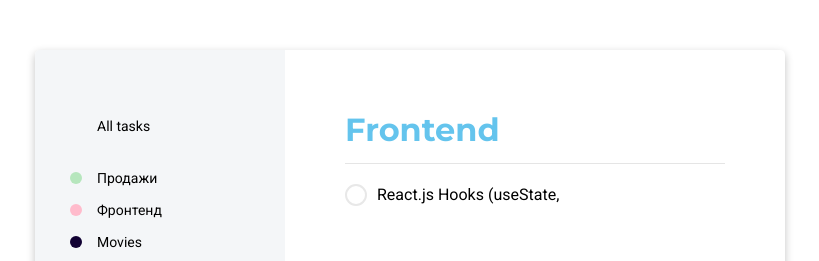
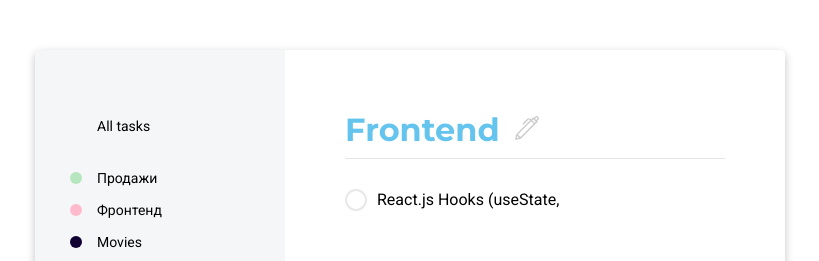
Before and after one commit to Inpulsgor/firebase-auth, a React (Create React App) app in the folder todo-app/: page / in a window 1280 px wide. Shown: the top 261 px of the page, without its empty margins (230-1049 px from the left). Built offline with nearby package versions, Linux system fonts and the light colour scheme.

Commit message:
tasks section / heading edit svg buttov & animation added

```diff
--- a/todo-app/src/components/Tasks/Tasks.jsx
+++ b/todo-app/src/components/Tasks/Tasks.jsx
@@ -1,14 +1,21 @@
 import React from "react";
 
 import { ReactComponent as CheckedSvg } from "../../assets/icons/checked.svg";
+import { ReactComponent as PenSvg } from "../../assets/icons/pen.svg";
 import "./Tasks.scss";
 
 const Tasks = () => {
   return (
     <>
-      <h2 className="tasks__title">Frontend</h2>
-      <ul className="tasks__list">
-        <li className="tasks__item task">
+      <div className="tasks__heading heading">
+        <h2 className="heading__title">Frontend</h2>
+        <button className="heading__edit">
+          <PenSvg />
+        </button>
+      </div>
+
+      <ul className="tasks__list task">
+        <li className="task__item ">
           <input className="task__input" type="checkbox" id="check" />
           <label htmlFor="check">
             <CheckedSvg />
--- a/todo-app/src/components/Tasks/Tasks.scss
+++ b/todo-app/src/components/Tasks/Tasks.scss
@@ -1,27 +1,45 @@
-.tasks {
+.heading {
+  position: relative;
+  display: flex;
+  margin-bottom: 30px;
+  padding-bottom: 10px;
+
+  &::after {
+    content: "";
+    position: absolute;
+    bottom: 0;
+    left: 0;
+    width: 100%;
+    border-bottom: 1px solid rgba(0, 0, 0, 0.1);
+  }
+
   &__title {
-    position: relative;
     font-family: "Montserrat", sans-serif;
     font-size: 32px;
     font-weight: bold;
     line-height: 39px;
     color: #64c4ed;
-    margin-bottom: 35px;
+    margin-right: 15px;
+  }
 
-    &::after {
-      content: "";
-      position: absolute;
-      bottom: -15px;
-      left: 0;
-      width: 100%;
-      border-bottom: 1px solid rgba(0, 0, 0, 0.1);
+  &__edit {
+    opacity: 0.2;
+    border: none;
+    background: transparent;
+    transition: opacity 0.3s linear;
+
+    &:hover {
+      opacity: 0.6;
+      transition: opacity 0.3s linear;
     }
   }
 }
 
 .task {
-  display: flex;
-  align-items: center;
+  &__item {
+    display: flex;
+    align-items: center;
+  }
 
   &__input {
     display: none;
```
Also changed, not shown: todo-app/src/assets/icons/pen.svg (added).
